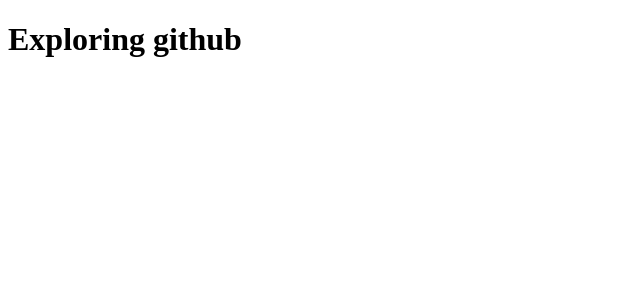
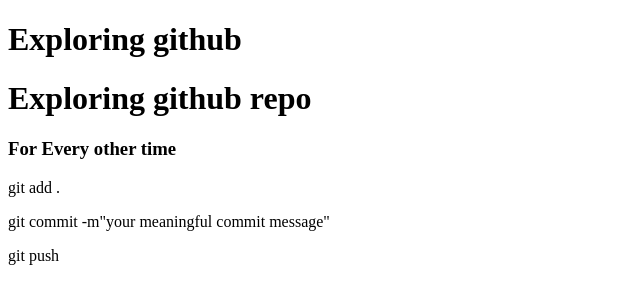
Before and after one commit to nayemnayemnayem978-prog/my-second-github02, a plain HTML site: page index.html in a window 1280 px wide. Shown: the whole page, without its empty margins (0-640 px from the left). Drawn offline with Linux system fonts and the light colour scheme.

Commit message:
addeded commands to push changes to git hub

```diff
--- a/index.html
+++ b/index.html
@@ -7,6 +7,12 @@
 </head>
 <body>
     <h1>Exploring github</h1>
-
+    <h1>Exploring github repo</h1>
+    <div>
+        <h3> For Every other time</h3>
+        <p>git add .</p>
+        <p>git commit -m"your meaningful commit message"</p>
+        <p>git push</p>
+    </div>
 </body>
 </html>
```
